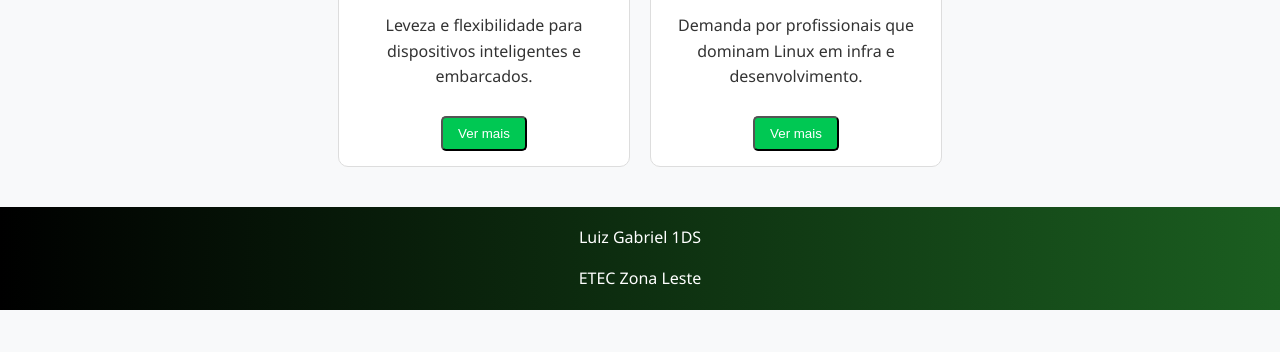
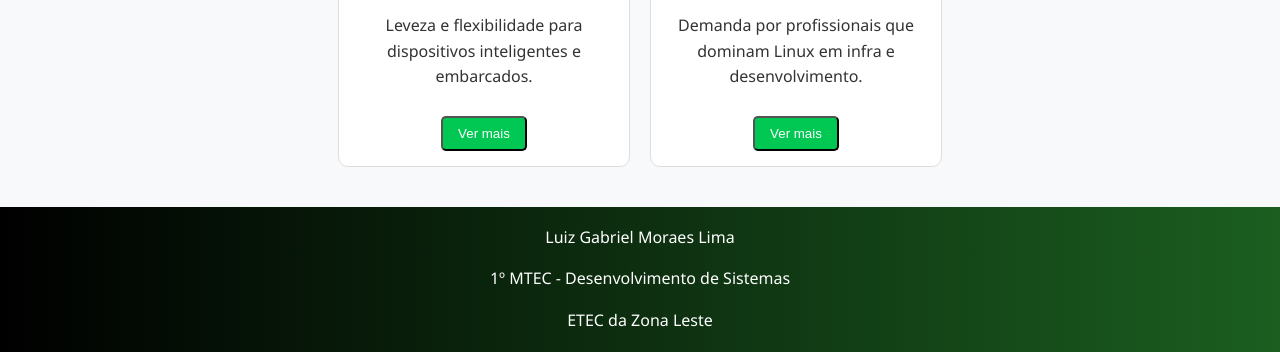
Before and after one commit to LZGabriel1409/Site-Linux---Luiz-Gabriel-1DS, a plain HTML site: page relevancia.html in a window 1280 px wide. Shown: the part 1017-1369 px from the top of the page. Before the commit the page ends 1327 px from the top, so only its background shows below. Drawn offline with Linux system fonts and the light colour scheme.

Commit message:
Update relevancia.html

```diff
--- a/relevancia.html
+++ b/relevancia.html
@@ -171,8 +171,9 @@
 
   <!-- Footer -->
   <footer>
-    <p>Luiz Gabriel 1DS</p>
-    <p>ETEC Zona Leste</p>
+    <p>Luiz Gabriel Moraes Lima</p>
+    <p>1º MTEC - Desenvolvimento de Sistemas</p>
+    <p>ETEC da Zona Leste</p>
   </footer>
 
   <script src="script.js"></script>
```
